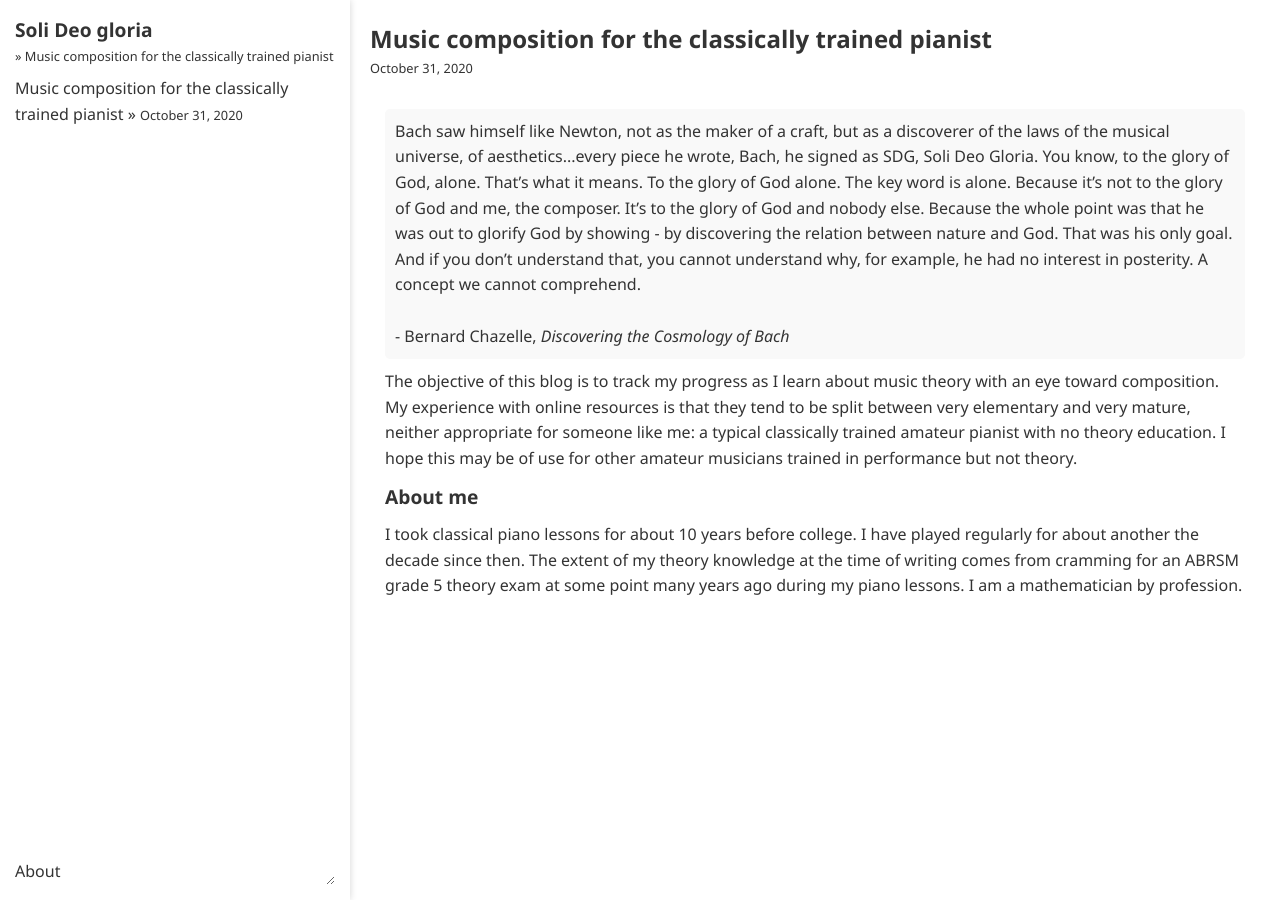
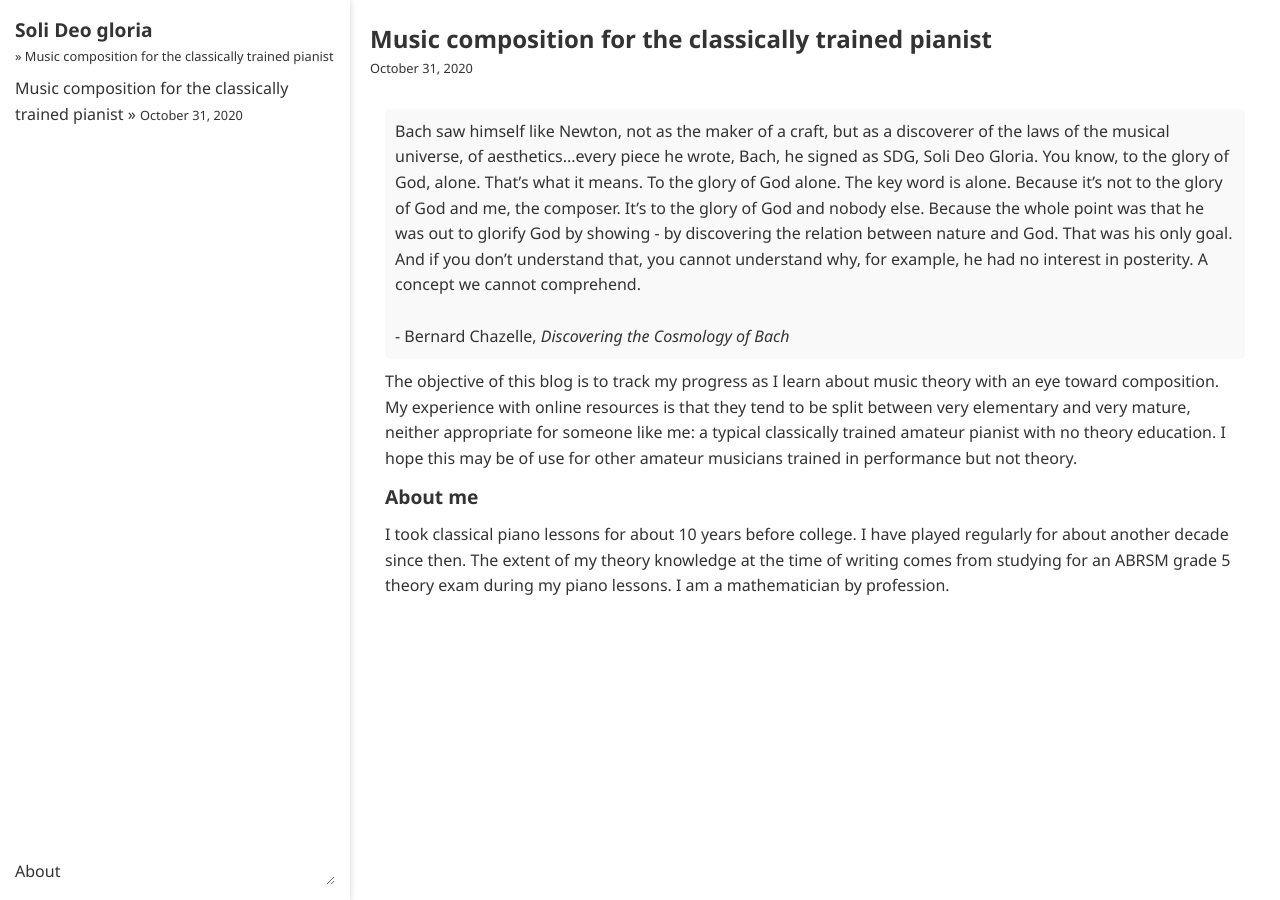
Before and after one commit to ansyblenetwork/sdg, a Jekyll site: the page built from _posts/2020-10-31-music-composition-for-the-classically-trained.html, in a window 1280 px wide. Built offline with Jekyll 4.4.1, drawn with Linux system fonts in a browser that asks for light colours.

Commit message:
Update 2020-10-31-music-composition-for-the-classically-trained.html

```diff
--- a/_posts/2020-10-31-music-composition-for-the-classically-trained.html
+++ b/_posts/2020-10-31-music-composition-for-the-classically-trained.html
@@ -13,4 +13,4 @@ The objective of this blog is to track my progress as I learn about music theory
 
 <h3>About me</h3>
 
-I took classical piano lessons for about 10 years before college. I have played regularly for about another the decade since then. The extent of my theory knowledge at the time of writing comes from cramming for an ABRSM grade 5 theory exam at some point many years ago during my piano lessons. I am a mathematician by profession.
+I took classical piano lessons for about 10 years before college. I have played regularly for about another decade since then. The extent of my theory knowledge at the time of writing comes from studying for an ABRSM grade 5 theory exam during my piano lessons. I am a mathematician by profession.
```
